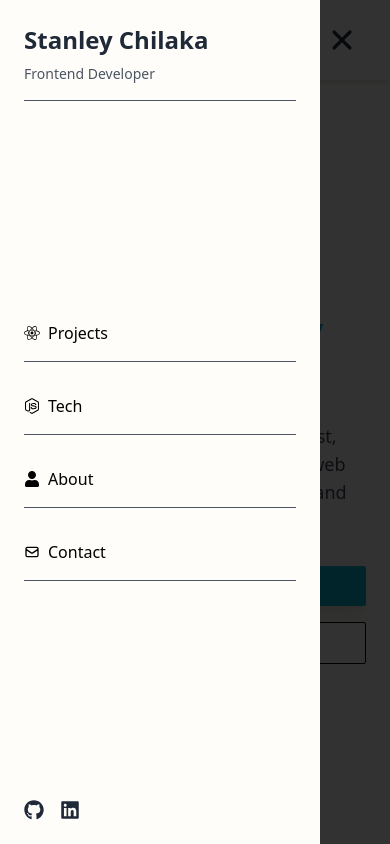
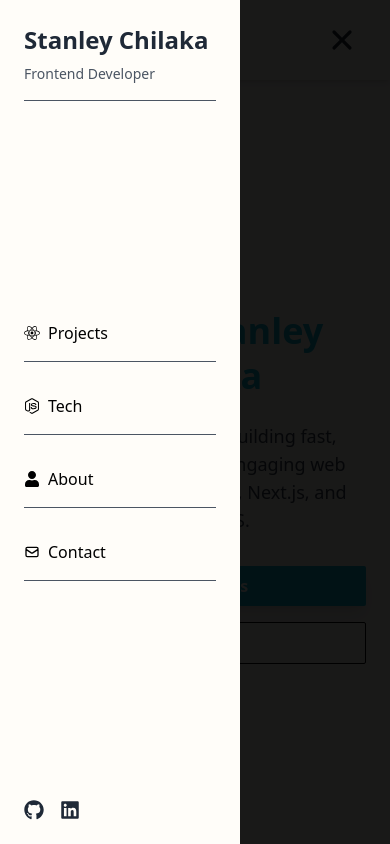
Before and after one commit to BigCelz/vite-portfolio, a React (Vite) app: page / in a window 390 px wide. Both pictures are taken after a click on the button 342 px from the left and 40 px from the top of the page. Shown: the top 844 px of the page. Built offline with nearby package versions, Linux system fonts and the light colour scheme.

Commit message:
side nav width

```diff
--- a/src/components/layout/Navbar.jsx
+++ b/src/components/layout/Navbar.jsx
@@ -49,13 +49,13 @@ const Navbar = () => {
         <>
           {/* Overlay */}
           <div
-            className="fixed inset-0 bg-black/80 z-40  md:hidden lg:hidden"
+            className="fixed inset-0 bg-black/90 z-40  md:hidden lg:hidden"
             onClick={() => setIsOpen(false)}
           ></div>
 
           {/* Sliding Menu */}
           <div
-            className={`fixed top-0 left-0 w-80 h-full bg-[#FFFDF9] z-50 transform transition-transform duration-200 !ease-in-out flex flex-col justify-between !p-6 md:hidden lg:hidden ${
+            className={`fixed top-0 left-0 w-60 h-full bg-[#FFFDF9] z-50 transform transition-transform duration-200 !ease-in-out flex flex-col justify-between !p-6 md:hidden lg:hidden ${
               isOpen ? "translate-x-0" : "-translate-x-full"
             }`}
           >
```
Also changed, not shown: src/sections/Contact.jsx (+0 -77 lines).
